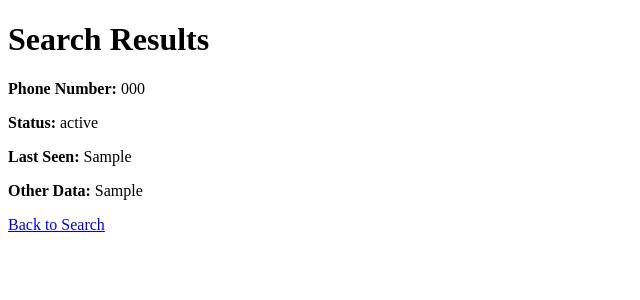
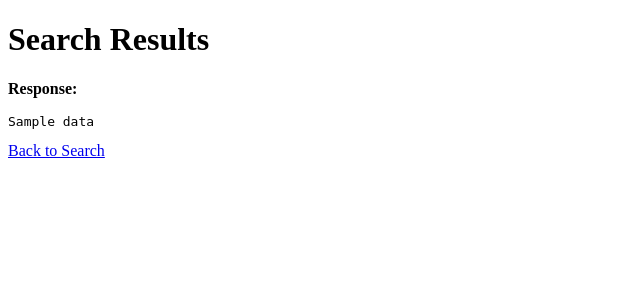
Before and after one commit to samlagle333/finalprojectSamuelLagle, a Django app: template osintapp/templates/osintapp/results.html in a window 1280 px wide. Shown: the part 26-326 px from the top of the page, without its empty margins (0-640 px from the left). Run offline with Django 5.2, Linux system fonts and the light colour scheme; the template is opened without the code that fills it: most values are stand-ins (such as "Sample title", 1, 10 or a date in 2020).

Commit message:
Fixed the functionality for API endpoint number 1

```diff
--- a/osintapp/templates/osintapp/results.html
+++ b/osintapp/templates/osintapp/results.html
@@ -8,10 +8,8 @@
 {% if error %}
     <p>{{ error }}</p>
 {% elif data %}
-    <p><strong>Phone Number:</strong> {{ data.phone }}</p>
-    <p><strong>Status:</strong> {{ data.status }}</p>
-    <p><strong>Last Seen:</strong> {{ data.last_seen }}</p>
-    <p><strong>Other Data:</strong> {{ data.other_info }}</p> <!-- Replace with actual fields -->
+    <p><strong>Response:</strong></p>
+    <pre>{{ data }}</pre> <!-- Display raw JSON for debugging -->
 {% else %}
     <p>No results found.</p>
 {% endif %}
```
Also changed, not shown: osintapp/views.py (+16 -9 lines).
